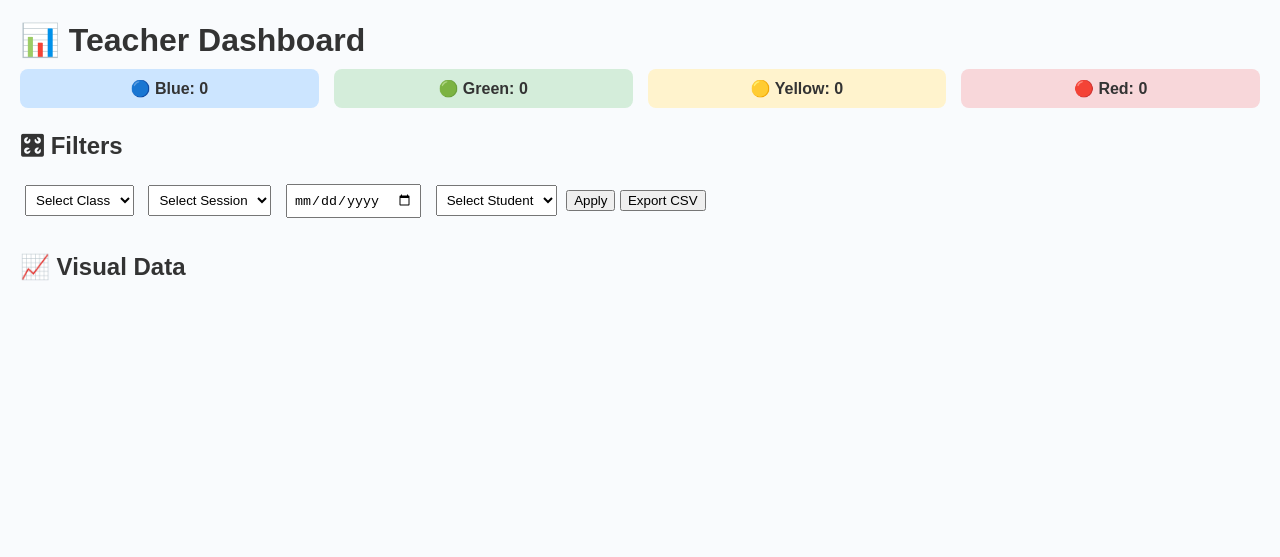
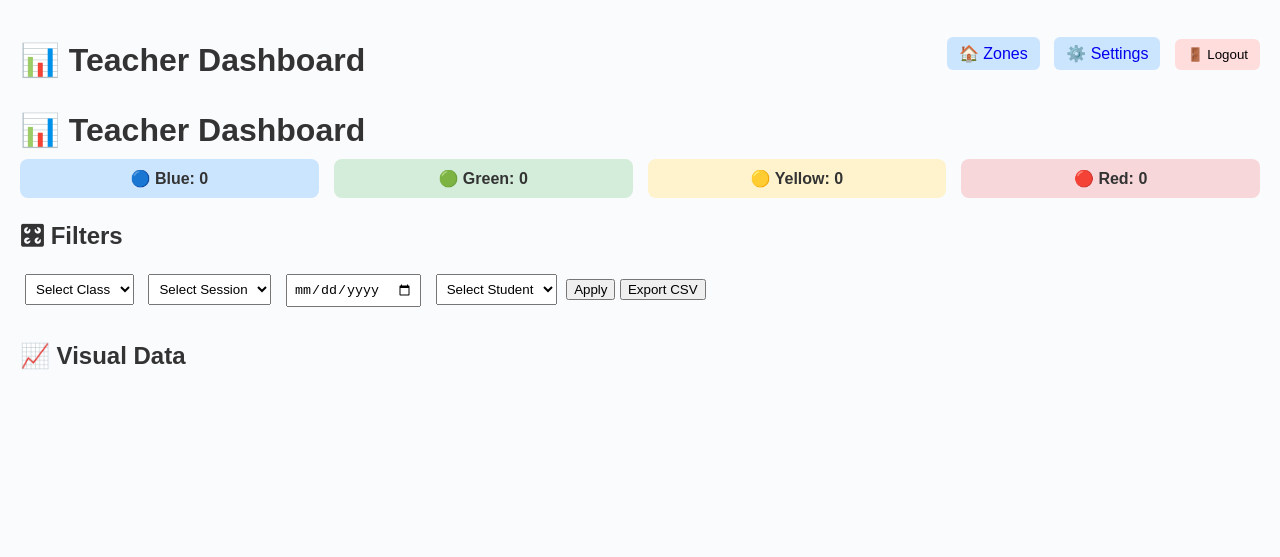
Before and after one commit to JessicaKirkwood92/zones-dashboard, a plain HTML site: page teacher-dashboard.html in a window 1280 px wide. Drawn offline with nearby package versions, Linux system fonts and the light colour scheme.

Commit message:
Add files via upload

```diff
--- a/teacher-dashboard.html
+++ b/teacher-dashboard.html
@@ -43,7 +43,17 @@
     }
   </style>
 </head>
-<body>
+
+  <body>
+    <div style="display: flex; justify-content: space-between; align-items: center; margin-bottom: 20px;">
+      <h1>📊 Teacher Dashboard</h1>
+      <div>
+        <a href="zones.html" style="margin-right: 10px; padding: 8px 12px; background: #cce5ff; border-radius: 6px; text-decoration: none;">🏠 Zones</a>
+        <a href="settings.html" style="margin-right: 10px; padding: 8px 12px; background: #cce5ff; border-radius: 6px; text-decoration: none;">⚙️ Settings</a>
+        <button id="logout" style="padding: 8px 12px; background: #ffdddd; border: none; border-radius: 6px; cursor: pointer;">🚪 Logout</button>
+      </div>
+    </div>
+
   <h1>📊 Teacher Dashboard</h1>
 
   <section class="quick-check">
@@ -141,6 +151,16 @@
       // TODO: Load and display bar and pie charts
       // TODO: Implement exportCSV logic
     });
+
+    document.getElementById("logout").addEventListener("click", () => {
+      import("https://www.gstatic.com/firebasejs/11.5.0/firebase-auth.js").then(module => {
+        const auth = module.getAuth();
+        module.signOut(auth).then(() => {
+          window.location.href = "index.html";
+        });
+      });
+    });
   </script>
+
 </body>
 </html>
```
